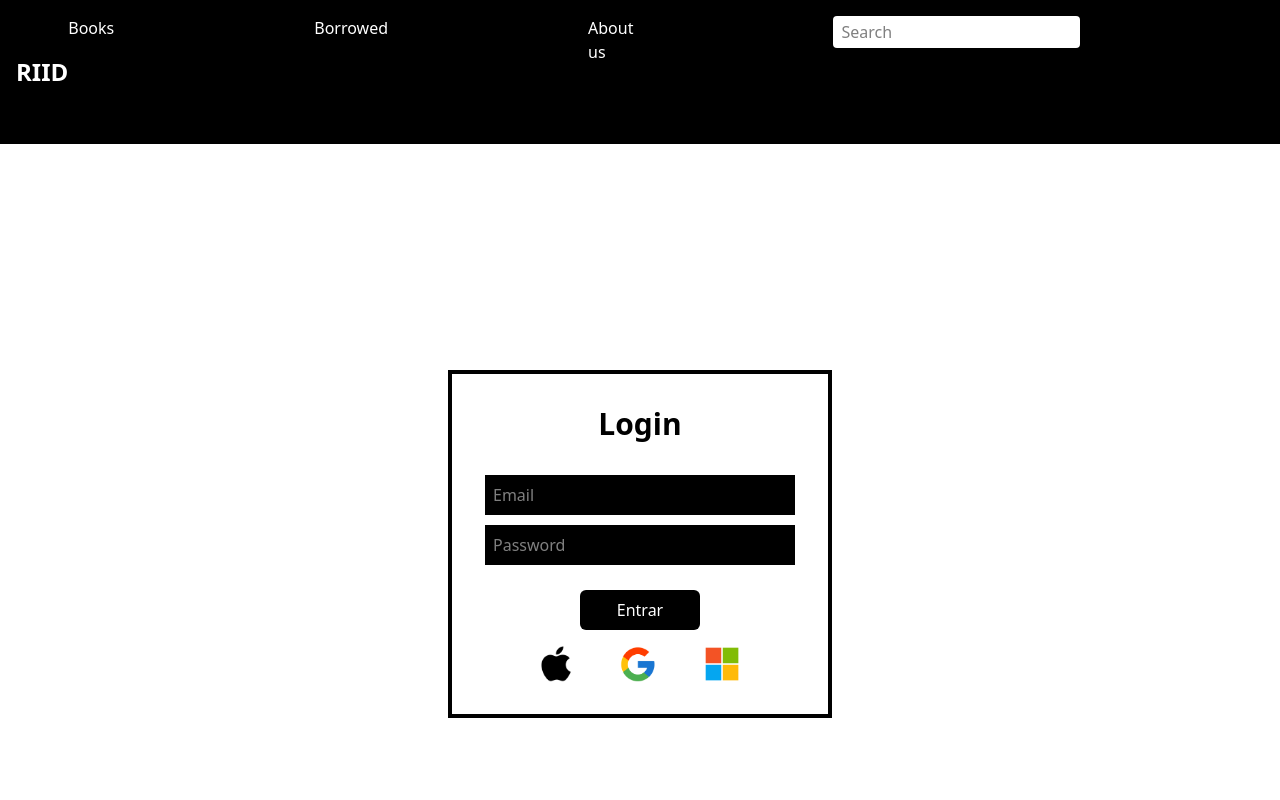
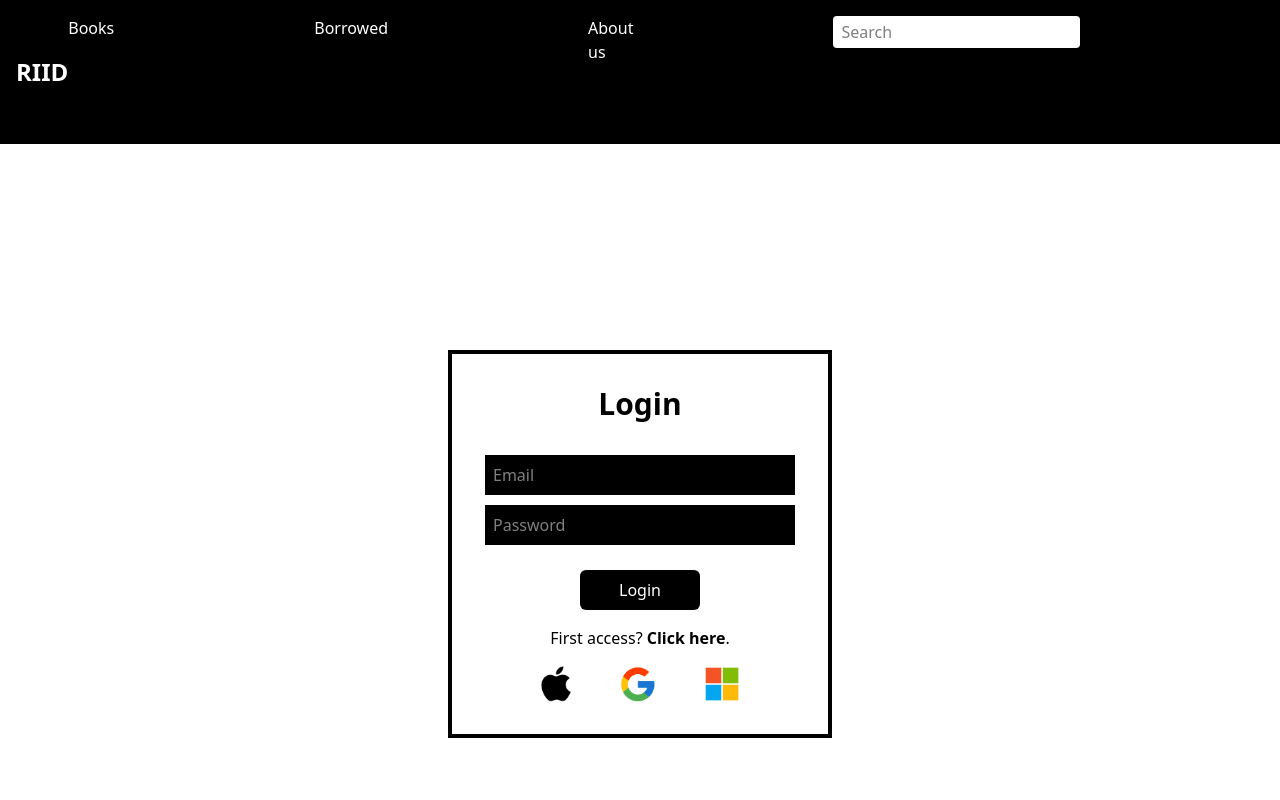
Before and after one commit to guilhermepaluski/Riid_Frontend, a React (Vite) app: page /login in a window 1280 px wide. Shown: the top 800 px of the page. Built offline with nearby package versions, Linux system fonts and the light colour scheme; no server answers.

Commit message:
feat: Added a link to RegisterPage in LoginPage

```diff
--- a/src/pages/LoginPage.jsx
+++ b/src/pages/LoginPage.jsx
@@ -1,3 +1,5 @@
+import "react";
+import { Link } from 'react-router-dom';
 import { useState } from "react";
 
 const LoginPage = () => {
@@ -56,8 +58,12 @@ const LoginPage = () => {
             type="submit"
             className="mt-4 bg-black text-white px-4 py-2 w-30 rounded-md"
           >
-            Entrar
+            Login
           </button>
+
+          <div className="mt-4">
+            <Link to="/register" className="hover:underline">First access? <b>Click here</b>.</Link>
+          </div>
 
           <div className="flex justify-center space-x-12 mt-4">
             <img src="./images/applelogo.png" alt="Apple" className="w-8" />
--- a/src/pages/RegisterPage.jsx
+++ b/src/pages/RegisterPage.jsx
@@ -16,11 +16,11 @@ const RegisterPage = () => {
             type="submit"
             className="mt-4 bg-black text-white px-4 py-2 w-30 rounded-md"
           >
-            Registrar
+            Register
           </button>
 
           <div className="mt-4">
-            <Link to="/login" className="hover:underline text-1xl font-regular mt-4">Already have an account? Click here.</Link><br />
+            <Link to="/login" className="hover:underline">Already have an account? <b>Click here</b>.</Link><br />
           </div>
 
           <div className="flex justify-center space-x-12 mt-4">
```
